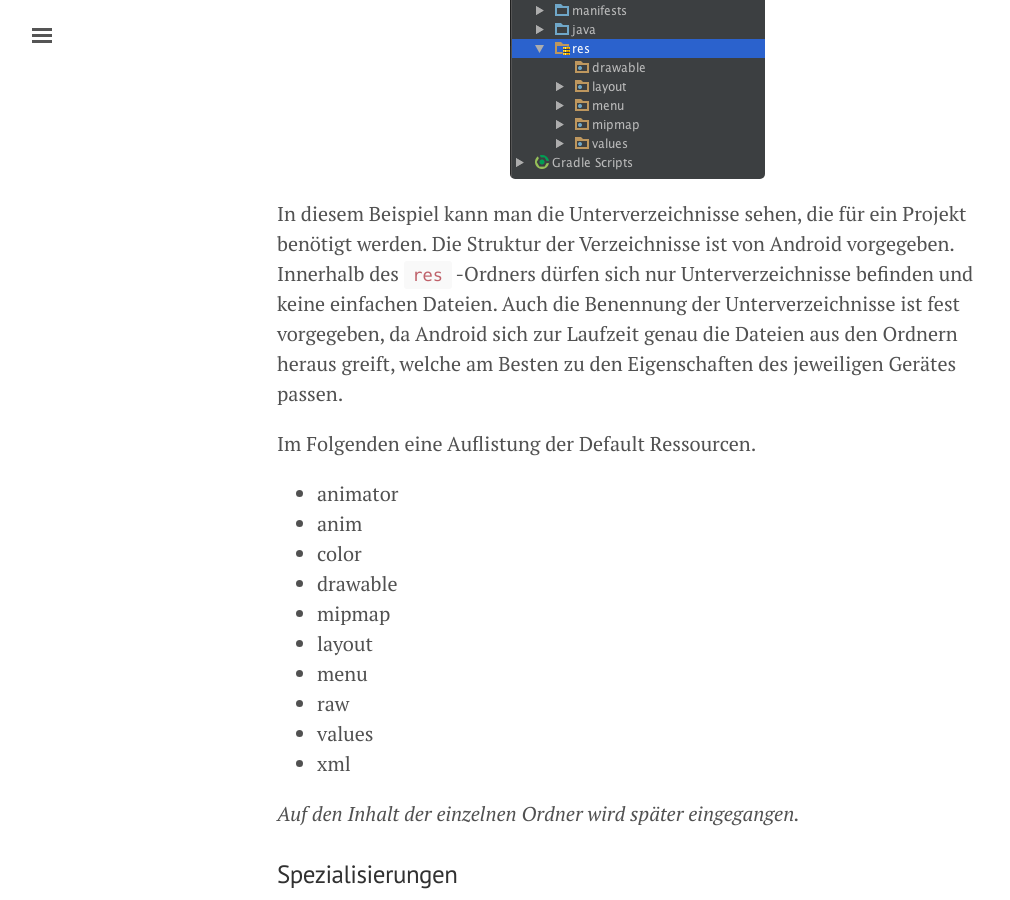
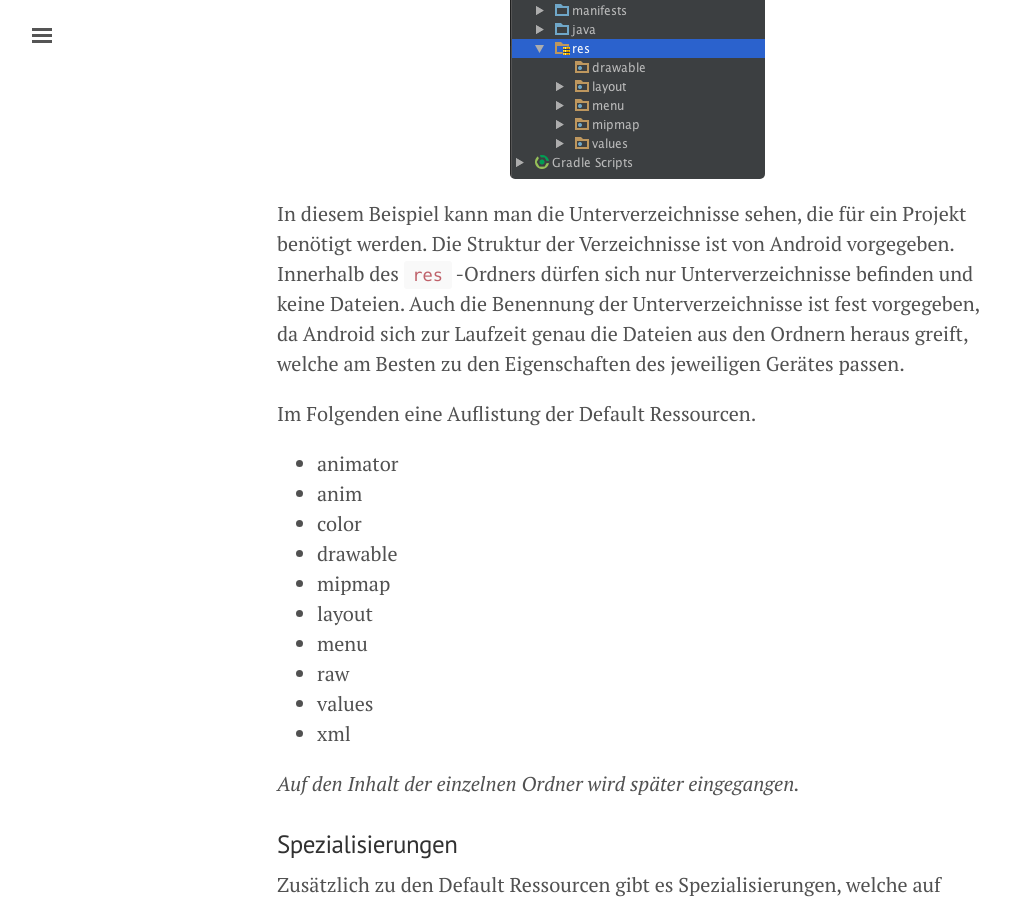
Before and after one commit to JamitLabs/BestPractices, a Jekyll site: the page built from _articles/Android/AN010 Working with Android Studio/0200 File structure.de.md, in a window 1280 px wide and 900 px high, scrolled down 1525 px. Shown: the whole window, without its empty margins (3-1013 px from the left). Built offline with Jekyll 4.4.1, drawn with Linux system fonts in a browser that asks for light colours.

Commit message:
Delete "einfache", change images location

```diff
--- a/_articles/Android/AN010 Working with Android Studio/0200 File structure.de.md
+++ b/_articles/Android/AN010 Working with Android Studio/0200 File structure.de.md
@@ -28,7 +28,7 @@ Im Ressourcen - Verzeichniss werden Inhalte wie zum Beispiel Texte, Bilder, Men
 
 ![start_structure](../../../public/images/AN010/0200/start_structure.png)
 
-In diesem Beispiel kann man die Unterverzeichnisse sehen, die für ein Projekt benötigt werden. Die Struktur der Verzeichnisse ist von Android vorgegeben. Innerhalb des `res` -Ordners dürfen sich nur Unterverzeichnisse befinden und keine einfachen Dateien. Auch die Benennung der Unterverzeichnisse ist fest vorgegeben, da Android sich zur Laufzeit genau die Dateien aus den Ordnern heraus greift, welche am Besten zu den Eigenschaften des jeweiligen Gerätes passen.
+In diesem Beispiel kann man die Unterverzeichnisse sehen, die für ein Projekt benötigt werden. Die Struktur der Verzeichnisse ist von Android vorgegeben. Innerhalb des `res` -Ordners dürfen sich nur Unterverzeichnisse befinden und keine Dateien. Auch die Benennung der Unterverzeichnisse ist fest vorgegeben, da Android sich zur Laufzeit genau die Dateien aus den Ordnern heraus greift, welche am Besten zu den Eigenschaften des jeweiligen Gerätes passen.
 
 Im Folgenden eine Auflistung der Default Ressourcen.
 
```
Also changed, not shown: _articles/Android/AN010 Working with Android Studio/0250 Drawable resources.de.md (+7 -7 lines), public/images/AN010/0250/density_example.png (renamed from public/images/AN010/0200/density_example.png), public/images/AN010/0250/nine_patch_bad_example.png (renamed from public/images/AN010/0200/nine_patch_bad_example.png), public/images/AN010/0250/nine_patch_bad_example_two.png (renamed from public/images/AN010/0200/nine_patch_bad_example_two.png), public/images/AN010/0250/nine_patch_example.png (renamed from public/images/AN010/0200/nine_patch_example.png), public/images/AN010/0250/nine_patch_example_three.png (renamed from public/images/AN010/0200/nine_patch_example_three.png), public/images/AN010/0250/nine_patch_example_two.png (renamed from public/images/AN010/0200/nine_patch_example_two.png), public/images/AN010/0250/pixel_density_example.png (renamed from public/images/AN010/0200/pixel_density_example.png).
